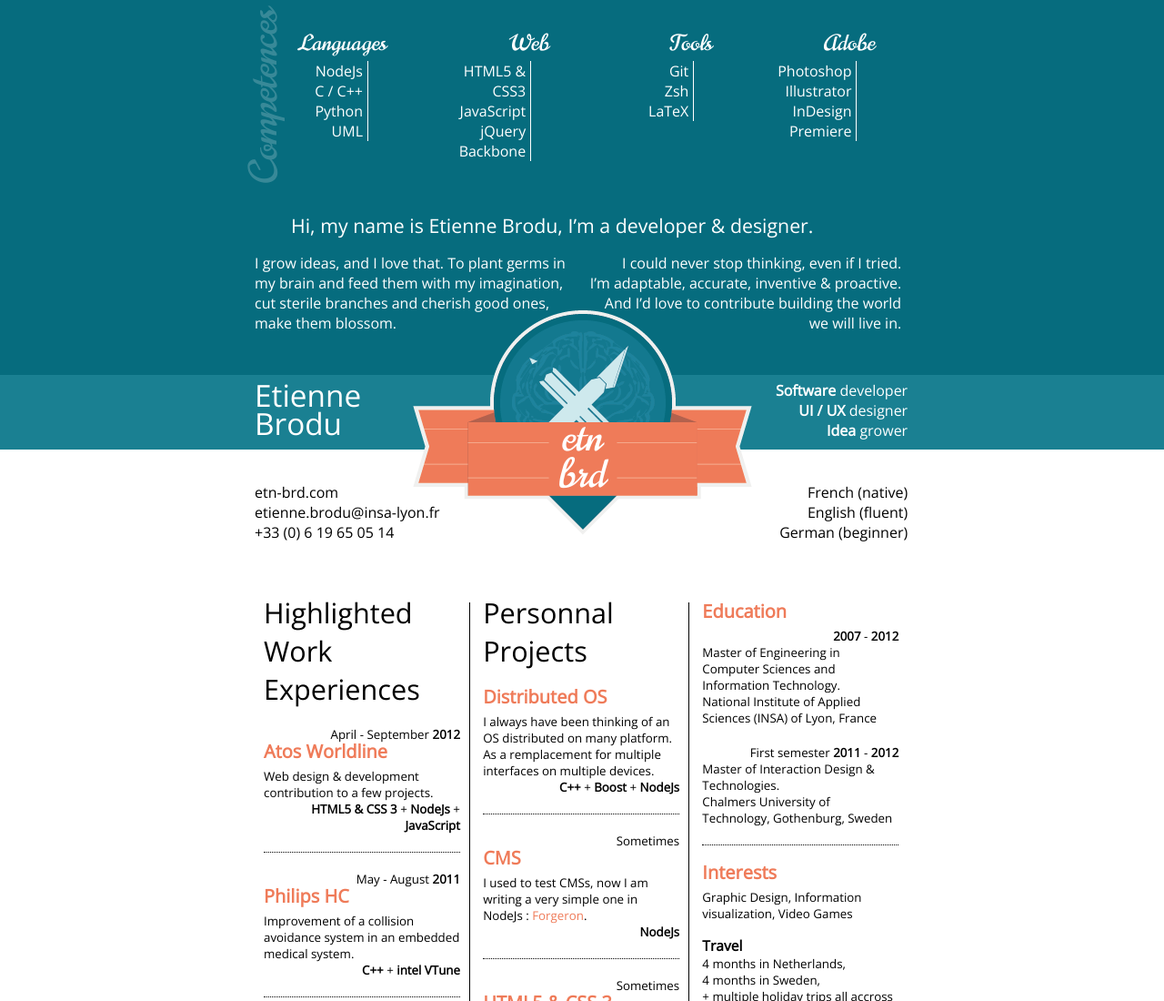
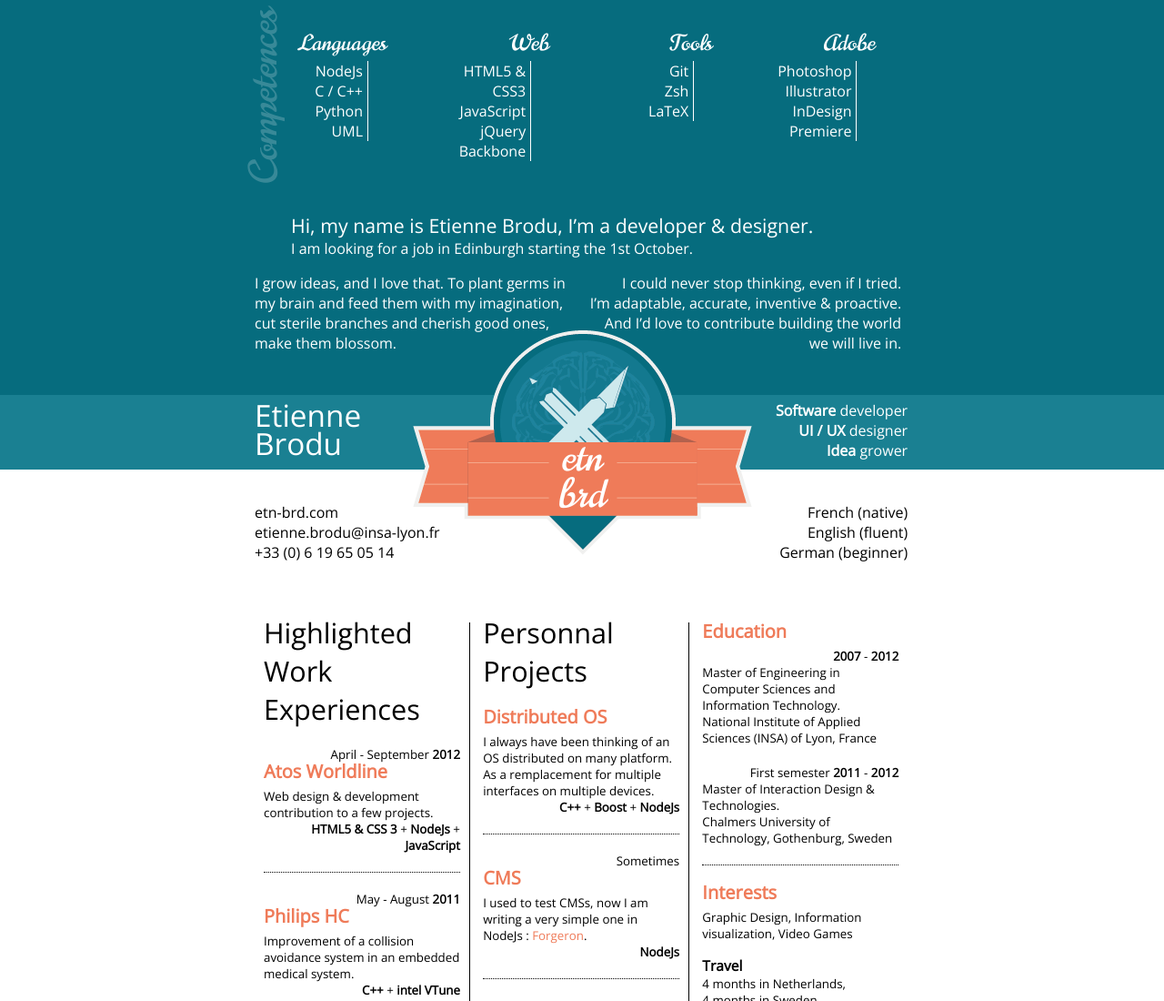
Before and after one commit to etnbrd/etnbrdcom, a plain HTML site: page public/resume/index.html in a window 1280 px wide. Shown: the top 1100 px of the page at 91% size. Drawn offline with nearby package versions, Linux system fonts and the light colour scheme.

Commit message:
minor changes on resume

```diff
--- a/public/resume/index.html
+++ b/public/resume/index.html
@@ -61,7 +61,8 @@
             </section>
           </div>
           <div id="intro">
-            Hi, my name is Etienne Brodu, I’m a developer &amp; designer.
+            Hi, my name is Etienne Brodu, I’m a developer &amp; designer.<br />
+            I am looking for a job in Edinburgh starting the 1st October.
           </div>
           <p class="left">
             I grow ideas, and I love that. To plant germs in my brain
--- a/public/resume/styles/style.css
+++ b/public/resume/styles/style.css
@@ -64,8 +64,9 @@ a {
             list-style-type: none;
             text-align: right; }
     #heading #content #intro {
-      font-size: 16pt;
       padding-left: 40px; }
+    #heading #content #intro::first-line {
+      font-size: 16pt; }
     #heading #content .left {
       display: inline-block;
       width: 357px; }
```
